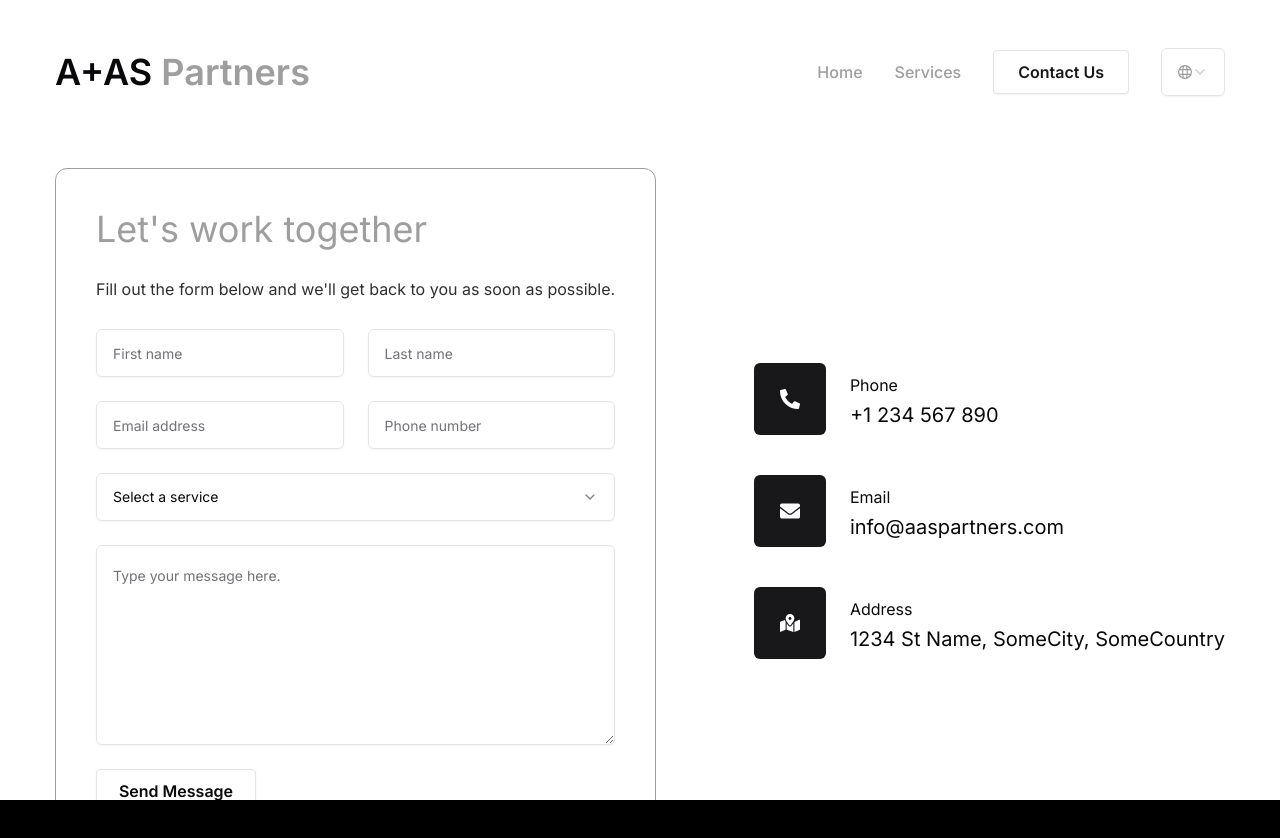
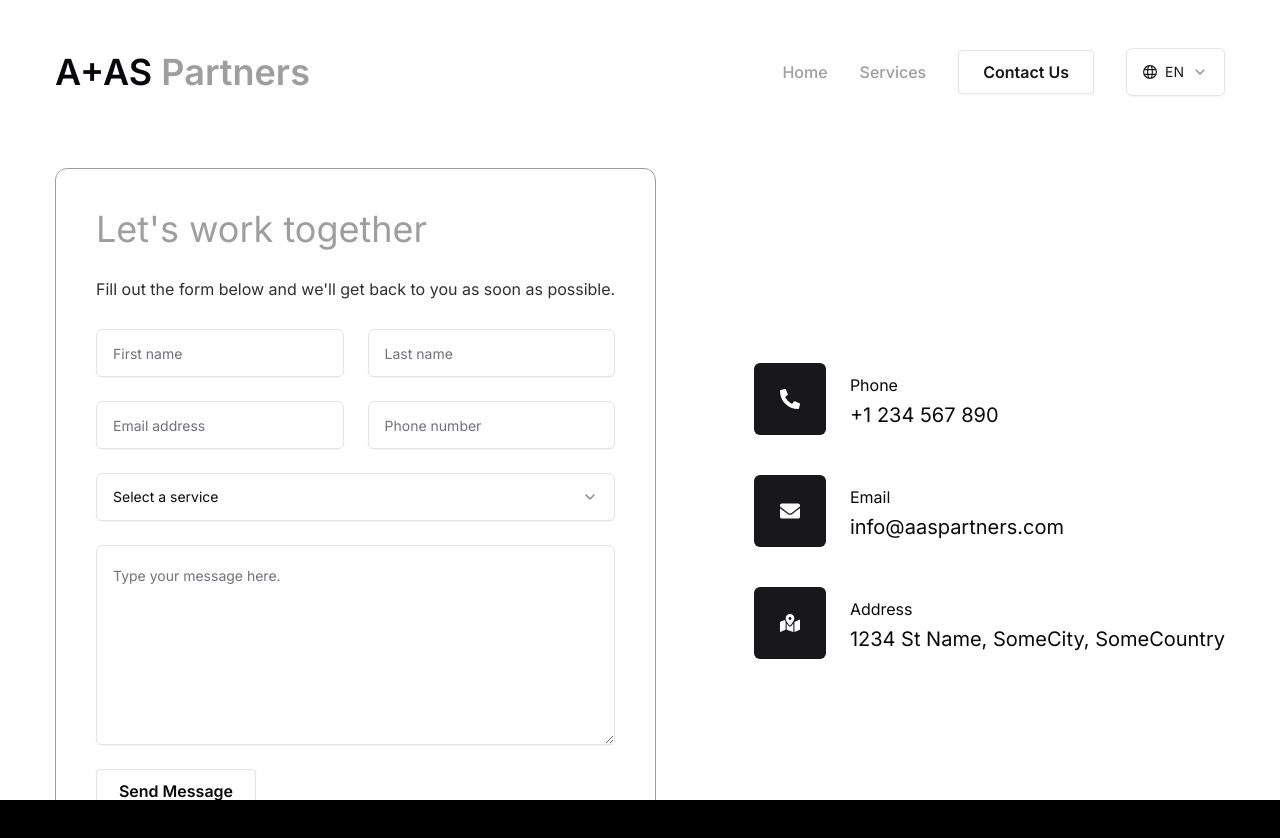
Before and after one commit to dalejWTF/webaaspartners, a Next.js app: page /en/contact in a window 1280 px wide. Shown: the top 838 px of the page. Built offline with nearby package versions, Linux system fonts and the light colour scheme.

Commit message:
modificación para menú de traducción en computadoras y moviles

```diff
--- a/src/components/LanguageSwitcher.jsx
+++ b/src/components/LanguageSwitcher.jsx
@@ -1,13 +1,14 @@
 'use client';
 
 import React from 'react';
-import { useRouter } from 'next/navigation';
+import { useRouter, usePathname } from 'next/navigation';
 import { Select, SelectTrigger, SelectContent, SelectItem, SelectGroup } from "@/components/ui/select"; // Asegúrate de que este `Select` esté disponible en tu proyecto
 import { GrLanguage } from "react-icons/gr";
 
 
 const LanguageSwitcher = () => {
     const router = useRouter();
+    const pathname = usePathname(); // Obtener el pathname actual para determinar el idioma actual
 
     // Idiomas disponibles
     const languages = [
@@ -22,10 +23,14 @@ const LanguageSwitcher = () => {
         router.push(`/${languageCode}${currentPath.replace(/^\/[a-z]{2}/, '')}`);
     };
 
+    // Obtener el idioma actual desde el pathname
+    const currentLanguage = pathname.split('/')[1] || 'en'; // Si no hay idioma en el path, usar 'en' por defecto
+
     return (
-        <Select onValueChange={handleChangeLanguage}>
-            <SelectTrigger>
+        <Select value={currentLanguage} onValueChange={handleChangeLanguage}>
+            <SelectTrigger className="flex items-center gap-2 xl:text-primary text-accent">
                 <GrLanguage />
+                <span>{currentLanguage.toUpperCase()}</span> {/* Mostrar el idioma seleccionado */}
             </SelectTrigger>
             <SelectContent className="w-auto p-0">
                 <SelectGroup>
--- a/src/components/MobileNav.jsx
+++ b/src/components/MobileNav.jsx
@@ -2,29 +2,29 @@
 
 import React from "react";
 import { Sheet, SheetContent, SheetTrigger } from "./ui/sheet";
-import { usePathname } from "next/navigation";
+import { usePathname, useRouter } from "next/navigation";
 import Link from "next/link";
-import {CiMenuFries} from "react-icons/ci";
-
+import { CiMenuFries } from "react-icons/ci";
+import LanguageSwitcher from "./LanguageSwitcher";
 
 const links = [
-    {
-        name: "home",
-        path: "/"
-    },
-    {
-        name: "services",
-        path: "/services"
-    },
-    {
-        name: "contact us",
-        path: "/contact"
-    }
-]
+  { name: "home", path: "/" },
+  { name: "services", path: "/services" },
+  { name: "contact us", path: "/contact" }
+];
 
-const MobileNav = () => {
+const MobileNav = ({ locale }) => {
   const pathname = usePathname();
+  const router = useRouter();
   const [open, setOpen] = React.useState(false); // Para manejar el estado del menú
+
+  // Función para manejar el cambio de idioma
+  const handleLanguageChange = (languageCode) => {
+    const currentPath = window.location.pathname;
+    // Redirigir al idioma seleccionado
+    router.push(`/${languageCode}${currentPath.replace(/^\/[a-z]{2}/, '')}`);
+    setOpen(false); // Cerrar el menú
+  };
 
   const handleLinkClick = () => {
     setOpen(false); // Cerrar el menú cuando se hace clic en una opción
@@ -43,21 +43,25 @@ const MobileNav = () => {
             </h1>
           </Link>
         </div>
+
+        {/* Navegación */}
         <nav className="flex flex-col justify-center items-center gap-8 text-accent">
-            {links.map((link, index) => {
-              return (
+          {links.map((link, index) => (
             <Link
               href={link.path}
               key={index}
               onClick={handleLinkClick} // Cerrar el menú al hacer clic
               className={`
                 ${link.path === pathname && "text-white border-b-2 border-accent"}
-                    text-xl capitalize hover:text-white transition-all`}>
+                text-xl capitalize hover:text-white transition-all`}
+            >
               {link.name}
             </Link>
-              );
-            })}
+          ))}
         </nav>
+
+        {/* Dropdown de idioma */}
+        <LanguageSwitcher/>
       </SheetContent>
     </Sheet>
   );
```
Lines whose indentation alone changed are shown as unchanged.
